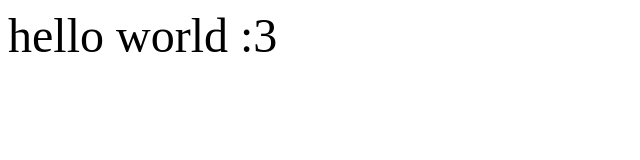
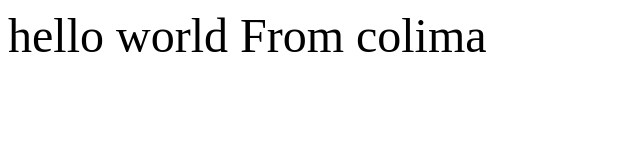
Before and after one commit to flanss123/Hello-worldd, a plain HTML site: page index.html in a window 1280 px wide. Shown: the whole page, without its empty margins (0-640 px from the left). Drawn offline with Linux system fonts and the light colour scheme.

Commit message:
a more specific hello world message

```diff
--- a/index.html
+++ b/index.html
@@ -3,6 +3,6 @@
 	<link rel="stylesheet" type="text/css" href="index.css">
 </head>
 <body>
-hello world :3
+hello world From colima
 </body>
 </html>
```
